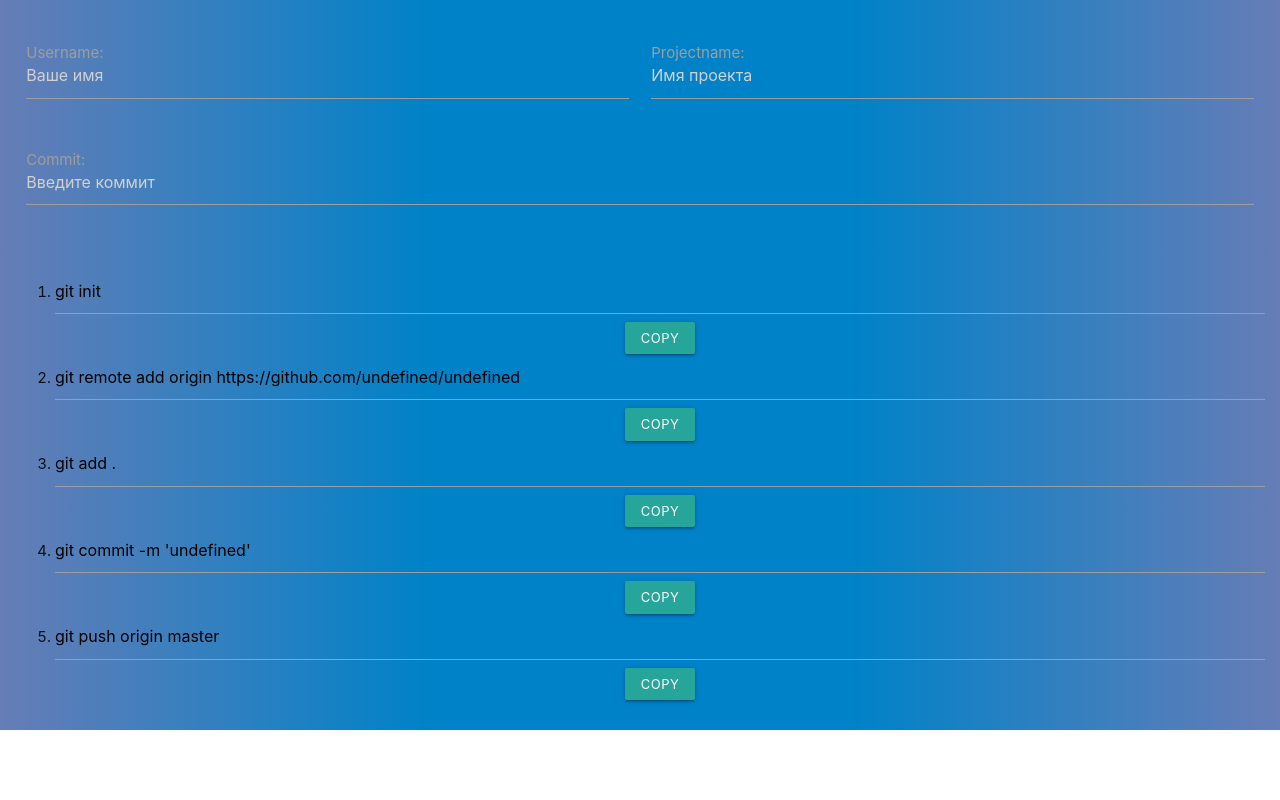
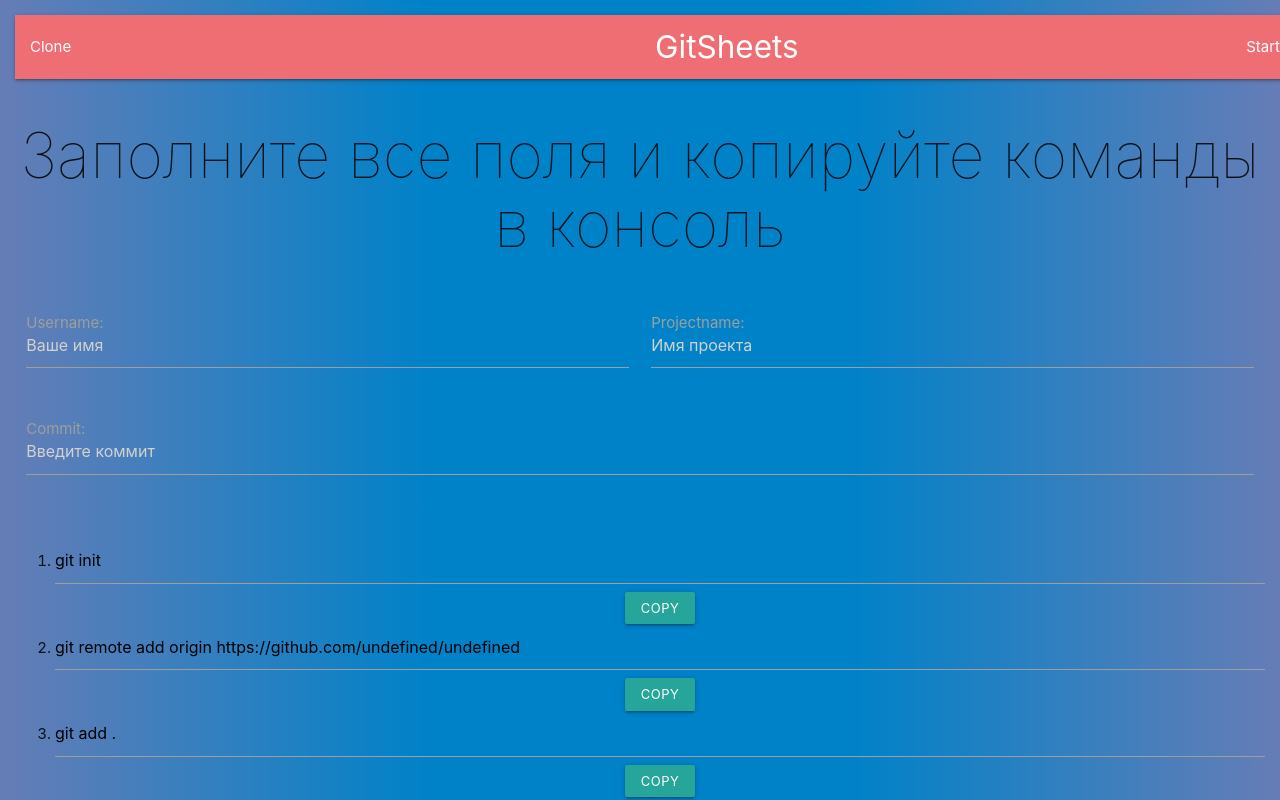
Before and after one commit to AnotherOneGit/GitSheet, a Svelte app: page / in a window 1280 px wide. Shown: the top 800 px of the page. Built offline with nearby package versions, Linux system fonts and the light colour scheme.

Commit message:
add navbar

```diff
--- a/src/App.svelte
+++ b/src/App.svelte
@@ -59,7 +59,20 @@
 </script>
 
 <main>
-	<!-- <h1>Заполните все поля и копируйте команды в консоль</h1> -->
+  <div class="navbar-fixed">
+    <nav>
+      <div class="nav-wrapper">
+        <a href="#!" class="brand-logo">GitSheets</a>
+        <ul class="right hide-on-med-and-down">
+          <li><a href="sass.html">Start</a></li>
+        </ul>
+		<ul class="left hide-on-med-and-down">
+          <li><a href="badges.html">Clone</a></li>
+        </ul>
+      </div>
+    </nav>
+  </div>
+	<h1>Заполните все поля и копируйте команды в консоль</h1>
 	<div class="row">
 		<form class="col s12">
 			<div class="row">
```
